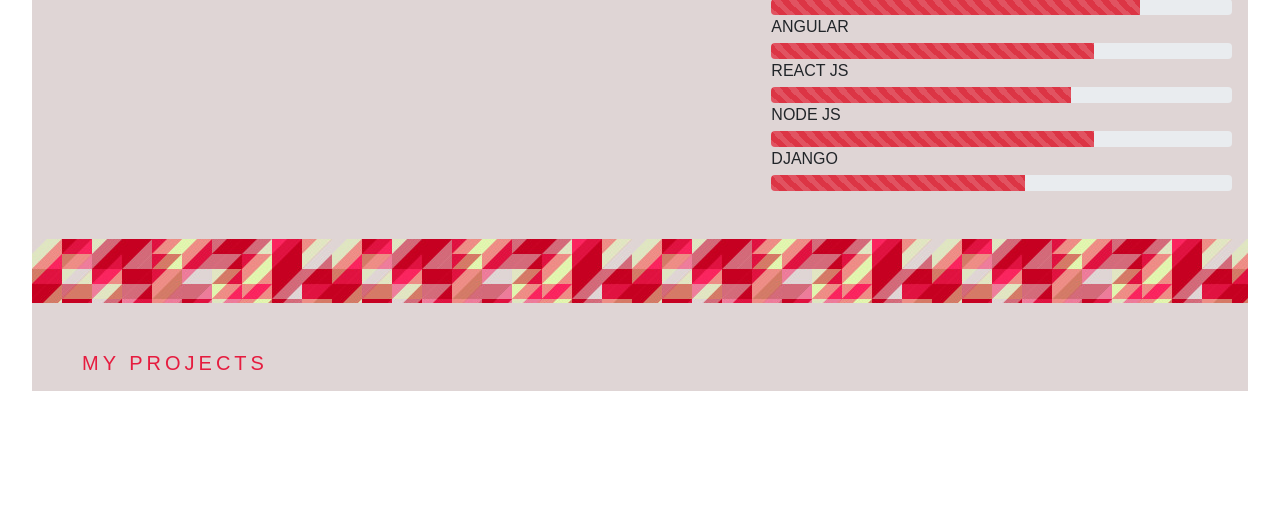
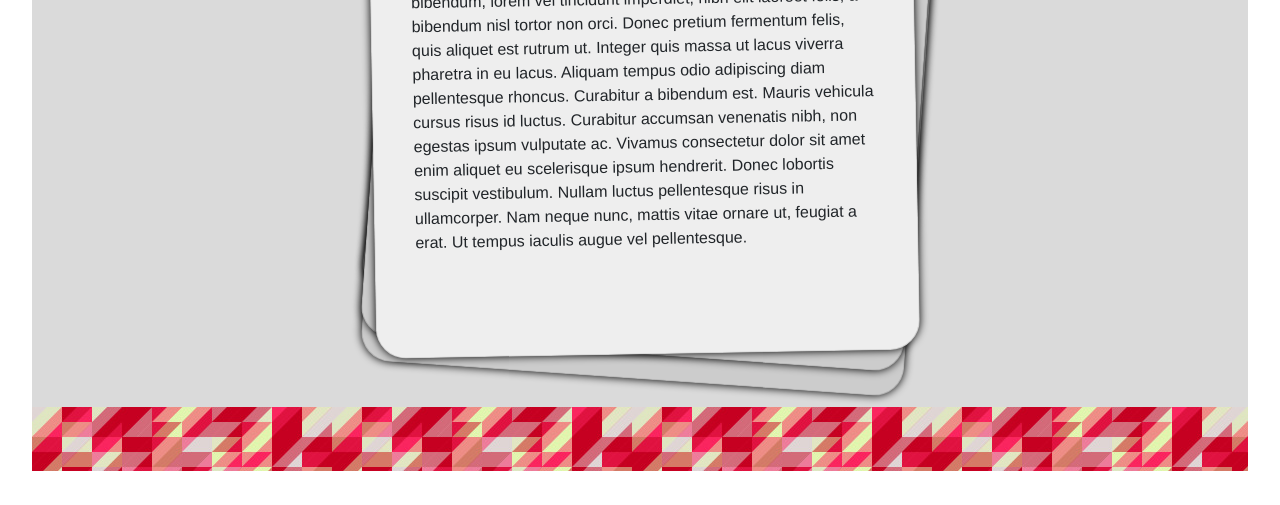
Before and after one commit to bl7/Biswash, a website: page dist/what-i-do.html in a window 1280 px wide. Shown: the part 295-800 px from the top of the page. Drawn offline with nearby package versions, Linux system fonts and the light colour scheme; a web font is replaced by a local one.

Commit message:
havent done shit but what i do page is ready to be filled

```diff
--- a/dist/style.css
+++ b/dist/style.css
@@ -35,7 +35,8 @@
   color: #f1f1ef;
 }
 .bg-1 {
-  background-color: #dfd5d5;
+  /* background-color: #dfd5d5; */
+  background-color: #dadada;
 }
 .bg-2 {
   background-color: #c39ea0;
@@ -62,7 +63,7 @@
 .myContainer {
   /* border: 30px solid white; */
   margin: auto;
-  /* min-height: 100vh; */
+  min-height: 91vh;
   overflow: hidden;
 }
 
@@ -291,7 +292,7 @@
   color: #0e0b16;
   text-decoration: none;
   text-transform: uppercase;
-  background-image: linear-gradient(120deg, transparent 50%, #c39ea0 50%);
+  background-image: linear-gradient(120deg, transparent 50%, #dfd5d5 50%);
   background-size: 220%;
   transition: all 0.2s;
 }
@@ -365,3 +366,93 @@
   top: 0;
   transform: rotate(-135deg);
 }
+
+/* cards */
+.cards {
+  position: relative;
+  list-style-type: none;
+  padding: 0;
+  max-width: 34em;
+  margin: auto;
+}
+.card {
+  position: absolute;
+  top: 0;
+  left: 0;
+  z-index: 2;
+  min-height: 60vh;
+  background: #ccc;
+  border-radius: 30px;
+  padding: 40px;
+  box-shadow: 0 0 8px #000;
+  transform: translateY(0) rotate(4deg) translateX(25px) scale(1);
+  transform-origin: 0 0;
+  transition: transform 0.6s cubic-bezier(0.8, 0.2, 0.1, 0.8) 0.1s,
+    background 0.4s linear;
+  cursor: pointer;
+  -webkit-user-select: none;
+  -moz-user-select: none;
+  -ms-user-select: none;
+  user-select: none;
+}
+.card :last-child {
+  margin-bottom: 0;
+}
+.card--next {
+  z-index: 5;
+  transform: translateY(-25px) rotate(4deg) translateX(25px) scale(1);
+}
+.card--out {
+  -webkit-animation: card-out 0.6s cubic-bezier(0.8, 0.2, 0.1, 0.8);
+  animation: card-out 0.6s cubic-bezier(0.8, 0.2, 0.1, 0.8);
+  transform: translateY(-50px) rotate(8deg) translateX(55px) scale(0.95);
+  z-index: 1;
+  background: #bbb;
+}
+@-webkit-keyframes card-out {
+  0% {
+    z-index: 20;
+    transform: translateY(0px) rotate(-4deg);
+  }
+  50% {
+    transform: translateY(-120%) rotate(-5deg) translateX(-40px);
+  }
+  80% {
+    z-index: 1;
+  }
+  100% {
+    transform: translateY(-50px) rotate(8deg) translateX(55px) scale(0.95);
+  }
+}
+@keyframes card-out {
+  0% {
+    z-index: 20;
+    transform: translateY(0px) rotate(-4deg);
+  }
+  50% {
+    transform: translateY(-120%) rotate(-5deg) translateX(-40px);
+  }
+  80% {
+    z-index: 1;
+  }
+  100% {
+    transform: translateY(-50px) rotate(8deg) translateX(55px) scale(0.95);
+  }
+}
+.card--current {
+  cursor: auto;
+  -webkit-user-select: auto;
+  -moz-user-select: auto;
+  -ms-user-select: auto;
+  user-select: auto;
+  position: relative;
+  z-index: 10;
+  opacity: 1;
+  background: #eee;
+  transform: rotate(-1deg) translateX(0%) scale(1);
+}
+h1 {
+  margin: 0;
+}
+
+/*  */
--- a/dist/what-i-do.html
+++ b/dist/what-i-do.html
@@ -51,130 +51,114 @@
     </div>
     <div class="myContainer bg-1">
       <div class="row">
-        <div class="col-lg-7 col-sm-12">
-          <h2 class="text-4 m-5">WHAT I DO</h2>
-        </div>
-        <div class="col-lg-5 col-sm-12">
-          <h2 class="text-4 mt-5 m-3">MY SKILLS</h2>
-          <div class="px-3">
-            <p class="mb-1">PHOTOSHOP</p>
-            <div class="progress">
-              <div
-                class="progress-bar progress-bar-striped bg-danger"
-                role="progressbar"
-                style="width: 40%"
-                aria-valuenow="40"
-                aria-valuemin="0"
-                aria-valuemax="100"
-              ></div>
-            </div>
-          </div>
-          <div class="px-3">
-            <p class="mb-1">ILLUSTRATOR</p>
-            <div class="progress mt-0">
-              <div
-                class="progress-bar progress-bar-striped bg-danger"
-                role="progressbar"
-                style="width: 30%"
-                aria-valuenow="30"
-                aria-valuemin="0"
-                aria-valuemax="100"
-              ></div>
-            </div>
-          </div>
-          <div class="px-3">
-            <p class="mb-1">ADOBE XD</p>
-            <div class="progress mt-0">
-              <div
-                class="progress-bar progress-bar-striped bg-danger"
-                role="progressbar"
-                style="width: 60%"
-                aria-valuenow="60"
-                aria-valuemin="0"
-                aria-valuemax="100"
-              ></div>
-            </div>
-          </div>
-          <div class="px-3">
-            <p class="mb-1">HTML + CSS + JS</p>
-            <div class="progress mt-0">
-              <div
-                class="progress-bar progress-bar-striped bg-danger"
-                role="progressbar"
-                style="width: 80%"
-                aria-valuenow="70"
-                aria-valuemin="0"
-                aria-valuemax="100"
-              ></div>
-            </div>
-          </div>
-          <div class="px-3">
-            <p class="mb-1">ANGULAR</p>
-            <div class="progress mt-0">
-              <div
-                class="progress-bar progress-bar-striped bg-danger"
-                role="progressbar"
-                style="width: 70%"
-                aria-valuenow="70"
-                aria-valuemin="0"
-                aria-valuemax="100"
-              ></div>
-            </div>
-          </div>
-          <div class="px-3">
-            <p class="mb-1">REACT JS</p>
-            <div class="progress mt-0">
-              <div
-                class="progress-bar progress-bar-striped bg-danger"
-                role="progressbar"
-                style="width: 65%"
-                aria-valuenow="65"
-                aria-valuemin="0"
-                aria-valuemax="100"
-              ></div>
-            </div>
-          </div>
-          <div class="px-3">
-            <p class="mb-1">NODE JS</p>
-            <div class="progress mt-0">
-              <div
-                class="progress-bar progress-bar-striped bg-danger"
-                role="progressbar"
-                style="width: 70%"
-                aria-valuenow="70"
-                aria-valuemin="0"
-                aria-valuemax="100"
-              ></div>
-            </div>
-          </div>
-          <div class="px-3">
-            <p class="mb-1">DJANGO</p>
-            <div class="progress mt-0">
-              <div
-                class="progress-bar progress-bar-striped bg-danger"
-                role="progressbar"
-                style="width: 55%"
-                aria-valuenow="55"
-                aria-valuemin="0"
-                aria-valuemax="100"
-              ></div>
-            </div>
-          </div>
+        <div class="col-lg-12 m-5">
+          <h2 class="text-4">WHAT I DO</h2>
         </div>
       </div>
+      <ul class="cards">
+        <li class="card">
+          <h1>Project 1</h1>
+
+          <p>
+            Lorem ipsum dolor sit amet, consectetur adipiscing elit. Praesent
+            bibendum, lorem vel tincidunt imperdiet, nibh elit laoreet felis, a
+            bibendum nisl tortor non orci. Donec pretium fermentum felis, quis
+            aliquet est rutrum ut. Integer quis massa ut lacus viverra pharetra
+            in eu lacus. Aliquam tempus odio adipiscing diam pellentesque
+            rhoncus. Curabitur a bibendum est. Mauris vehicula cursus risus id
+            luctus. Curabitur accumsan venenatis nibh, non egestas ipsum
+            vulputate ac. Vivamus consectetur dolor sit amet enim aliquet eu
+            scelerisque ipsum hendrerit. Donec lobortis suscipit vestibulum.
+            Nullam luctus pellentesque risus in ullamcorper. Nam neque nunc,
+            mattis vitae ornare ut, feugiat a erat. Ut tempus iaculis augue vel
+            pellentesque.
+          </p>
+        </li>
+        <li class="card">
+          <h1>Project 2</h1>
+          <p>
+            Vestibulum nunc massa, gravida quis porta nec, feugiat id metus.
+            Nunc ac arcu dolor, quis vestibulum leo. Cras viverra mollis ipsum,
+            non rhoncus lectus aliquam et. Morbi faucibus purus sit amet lacus
+            aliquet elementum. Donec sit amet posuere enim. Cras in eros id
+            tortor fringilla ultricies. Mauris faucibus ullamcorper velit,
+            pulvinar varius odio eleifend eu. Quisque id odio metus. Morbi
+            adipiscing ultricies posuere. Pellentesque elementum porttitor eros
+            in molestie. Maecenas ut leo quis nisi tempor tincidunt.
+          </p>
+        </li>
+        <li class="card">
+          <h1>Project 3</h1>
+          <p>
+            Donec nunc ligula, vulputate quis mollis eu, interdum quis libero.
+            Donec nulla ante, facilisis sit amet vulputate at, tincidunt a
+            velit. Maecenas vestibulum, nulla sed tincidunt viverra, lorem
+            turpis aliquam urna, ut pretium orci purus consequat augue. Etiam a
+            enim orci, vitae pulvinar odio. In elit urna, tincidunt a
+            pellentesque et, scelerisque at nibh. Sed nec est sapien. Aliquam
+            ullamcorper eros eu quam ultrices vel faucibus eros interdum. Etiam
+            mattis eleifend sapien, eu iaculis massa feugiat sed. Aliquam erat
+            volutpat. Vivamus facilisis ultricies eros, a pretium purus mollis
+            id. Sed dapibus elit ut neque rutrum dignissim. Nulla eros nisl,
+            venenatis quis rhoncus sit amet, molestie nec nisl. Pellentesque vel
+            neque sapien, et sagittis nulla.
+          </p>
+        </li>
+        <li class="card">
+          <h1>Project 4</h1>
+          <p>
+            Donec nunc ligula, vulputate quis mollis eu, interdum quis libero.
+            Donec nulla ante, facilisis sit amet vulputate at, tincidunt a
+            velit. Maecenas vestibulum, nulla sed tincidunt viverra, lorem
+            turpis aliquam urna, ut pretium orci purus consequat augue. Etiam a
+            enim orci, vitae pulvinar odio. In elit urna, tincidunt a
+            pellentesque et, scelerisque at nibh. Sed nec est sapien. Aliquam
+            ullamcorper eros eu quam ultrices vel faucibus eros interdum. Etiam
+            mattis eleifend sapien, eu iaculis massa feugiat sed. Aliquam erat
+            volutpat. Vivamus facilisis ultricies eros, a pretium purus mollis
+            id. Sed dapibus elit ut neque rutrum dignissim. Nulla eros nisl,
+            venenatis quis rhoncus sit amet, molestie nec nisl. Pellentesque vel
+            neque sapien, et sagittis nulla.
+          </p>
+        </li>
+      </ul>
       <div class="banner mt-5"></div>
+    </div>
+    <script
+      src="https://code.jquery.com/jquery-3.5.1.js"
+      integrity="sha256-QWo7LDvxbWT2tbbQ97B53yJnYU3WhH/C8ycbRAkjPDc="
+      crossorigin="anonymous"
+    ></script>
+    <script>
+      $.fn.commentCards = function () {
+        return this.each(function () {
+          var $this = $(this),
+            $cards = $this.find(".card"),
+            $current = $cards.filter(".card--current"),
+            $next;
 
-      <div class="container">
-        <div class="col-lg-12">
-          <div class="row"></div>
-        </div>
-        <div class="col-lg-12">
-          <h5 class="text-4 my-5 mb-3">MY PROJECTS</h5>
-          <div class="row"></div>
-        </div>
-      </div>
-    </div>
+          $cards.on("click", function () {
+            if (!$current.is(this)) {
+              $cards.removeClass("card--current card--out card--next");
+              $current.addClass("card--out");
+              $current = $(this).addClass("card--current");
+              $next = $current.next();
+              $next = $next.length ? $next : $cards.first();
+              $next.addClass("card--next");
+            }
+          });
 
+          if (!$current.length) {
+            $current = $cards.last();
+            $cards.first().trigger("click");
+          }
+
+          $this.addClass("cards--active");
+        });
+      };
+
+      $(".cards").commentCards();
+    </script>
     <script src="main.js"></script>
     <script
       src="https://cdn.jsdelivr.net/npm/bootstrap@5.0.0-beta1/dist/js/bootstrap.bundle.min.js"
```
Also changed, not shown: dist/index.html (+6 -1 lines), dist/what-i-do-1.html (added, +185 -0 lines).
